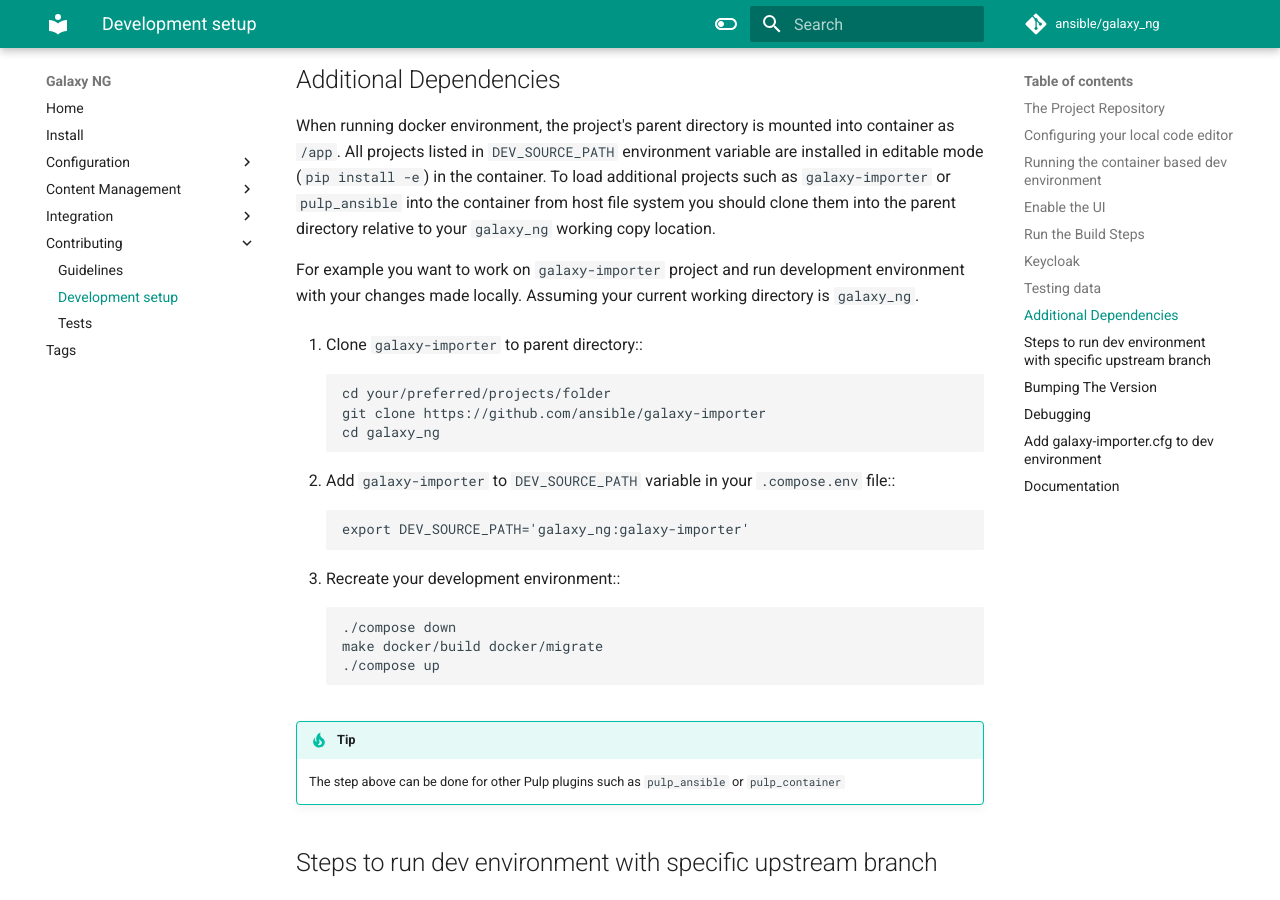
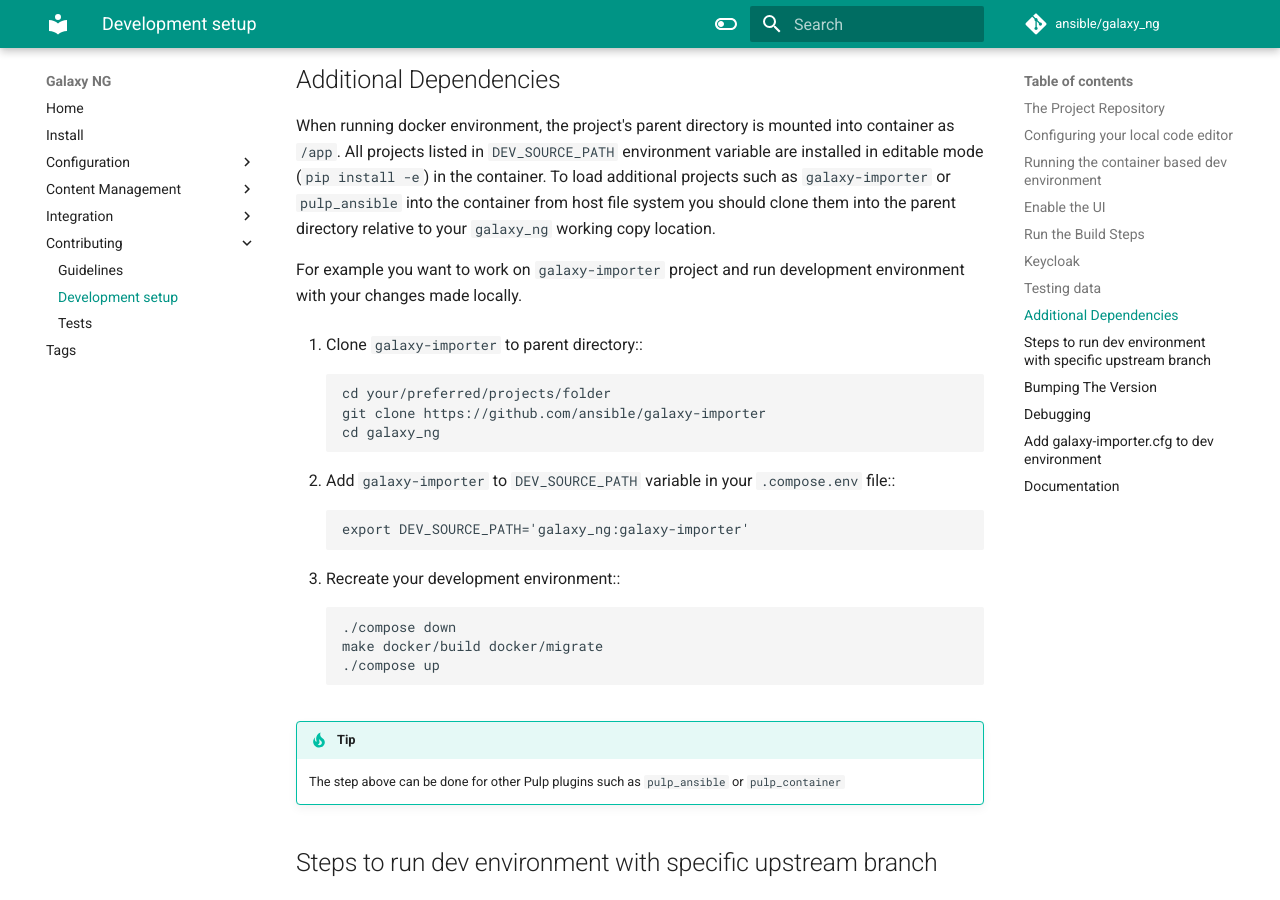
Before and after one commit to ansible/galaxy_ng, an MkDocs documentation site: the page built from docs/dev/setup.md, in a window 1280 px wide and 900 px high, scrolled down 3188 px. Built offline with MkDocs 1.6.1 and Material for MkDocs 9.7.7, drawn with Linux system fonts in a browser that asks for light colours; comment, search, counter and statistics services are not loaded.

Commit message:
Update docs/dev/setup.md
No-Issue

Co-authored-by: Andrew Crosby <acrosby@redhat.com>

```diff
--- a/docs/dev/setup.md
+++ b/docs/dev/setup.md
@@ -264,8 +264,7 @@
 `galaxy_ng` working copy location.
 
 For example you want to work on `galaxy-importer` project and run
-development environment with your changes made locally. Assuming your
-current working directory is `galaxy_ng`.
+development environment with your changes made locally.
 
 1.  Clone `galaxy-importer` to parent directory::
 
```
